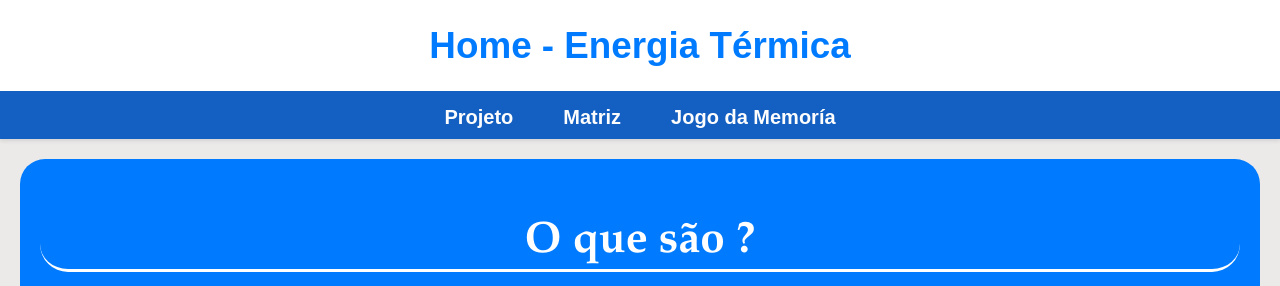
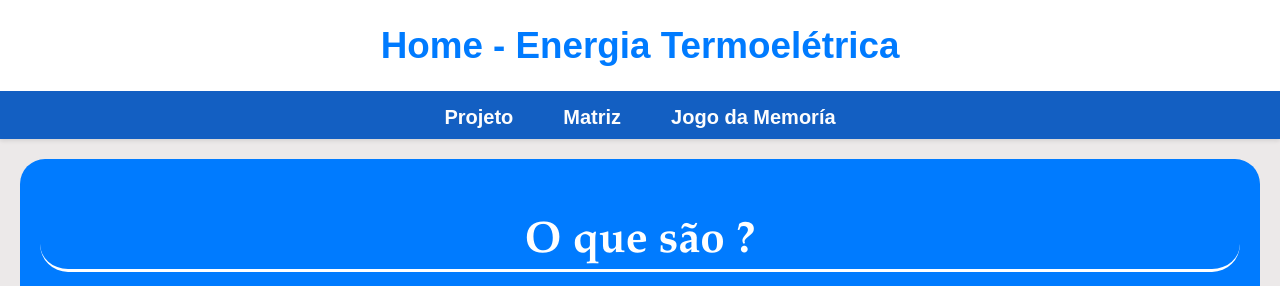
Before and after one commit to yanbuenogoulart/usinai-senai, a plain HTML site: page index.html in a window 1280 px wide. Shown: the top 286 px of the page. Drawn offline with Linux system fonts and the light colour scheme; a script that the page names is missing.

Commit message:
pequena correcao

```diff
--- a/index.html
+++ b/index.html
@@ -6,14 +6,14 @@
     <link rel="stylesheet" href="style.css">
     <link rel="shortcut icon" href="https://cdn.icon-icons.com/icons2/587/PNG/512/power-plant_icon-icons.com_55303.png" type="image/x-icon">
     <script src="script.js"></script>
-    <title>Energia Térmica</title>
+    <title>Energia Termoelétrica</title>
 </head>
 <body>
              <!-- Página Home (Inicial) -->
              <header>
                 <!-- Header da Página -->
                 <div class="textotopo">
-                    <h1>Home - Energia Térmica</h1>
+                    <h1>Home - Energia Termoelétrica</h1>
                 </div>
                 <div class="navegacao">
                     <a class="navzada" href="./projeto.html">Projeto</a>
```
